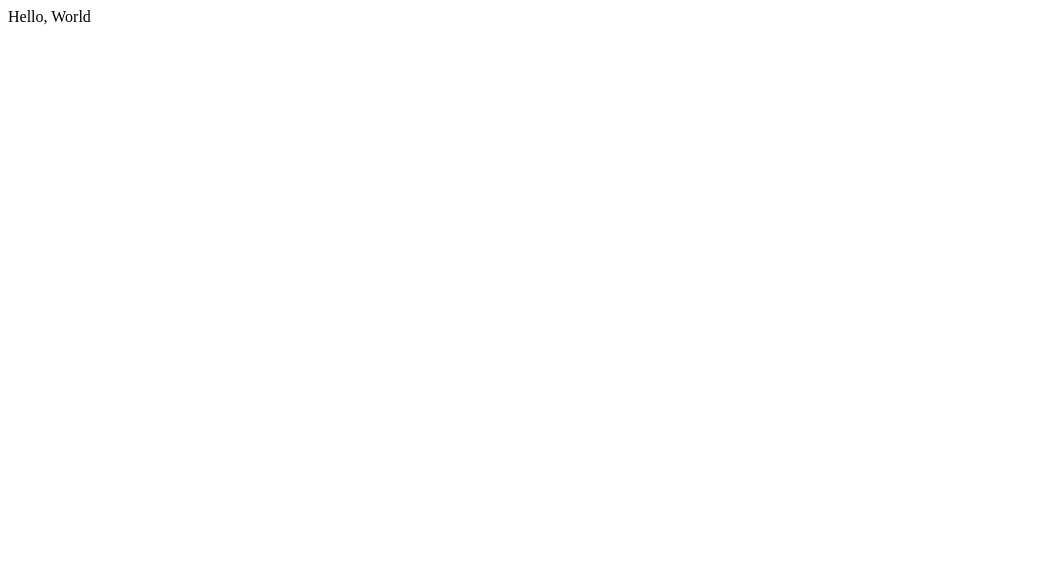
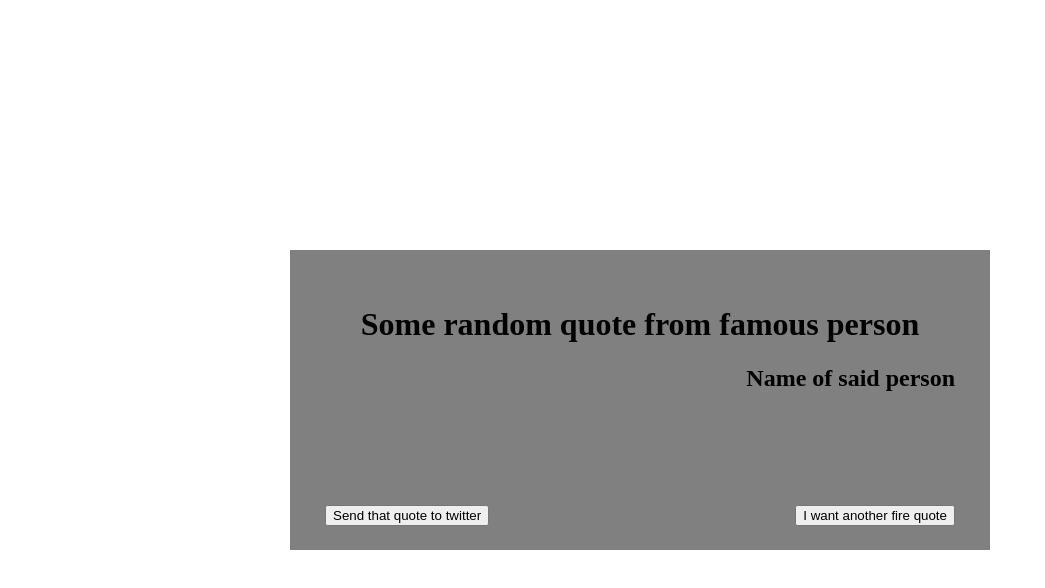
Before and after one commit to Bomowo/random-quote-project-FCC, a React (Vite) app: page / in a window 1280 px wide. Shown: the top 588 px of the page, without its empty margins (0-1045 px from the left). Built offline with nearby package versions, Linux system fonts and the light colour scheme.

Commit message:
Add design and do page mark-up

```diff
--- a/src/App.jsx
+++ b/src/App.jsx
@@ -4,9 +4,19 @@
 
 
   return (
-    <>
-     Hello, World
-    </>
+    <div className="quote-box" id="quote-box">
+
+      <div className="quote-container">
+        <h1 className="quote" id="text">Some random quote from famous person</h1>
+        <h2 className="quote-author" id="author">Name of said person</h2>
+      </div>
+
+      <div className="buttons-container">
+        <button className="twitter-send" id="tweet-quote">Send that quote to twitter</button>
+        <button className="get-new-quote" id="new-quote">I want another fire quote</button>
+      </div>
+
+    </div>
   )
 }
 
--- /dev/null
+++ b/src/index.css
@@ -0,0 +1,28 @@
+body {
+  display: flex;
+  justify-content: center;
+  align-items: center;
+  height: 98vh;
+}
+.quote-box{
+  background-color: grey;
+  width: 700px;
+  height: 300px;
+}
+.quote-container {
+  padding: 35px;
+  height: 50%;
+}
+.quote {
+  text-align: center;
+}
+.quote-author {
+  text-align: right;
+}
+.buttons-container {
+  display: flex;
+  justify-content:space-between;
+  align-items: center;
+
+  padding: 35px;
+}
--- a/src/main.jsx
+++ b/src/main.jsx
@@ -1,6 +1,7 @@
 import React from 'react'
 import ReactDOM from 'react-dom/client'
 import App from './App.jsx'
+import './index.css'
 
 
 ReactDOM.createRoot(document.getElementById('root')).render(
```
